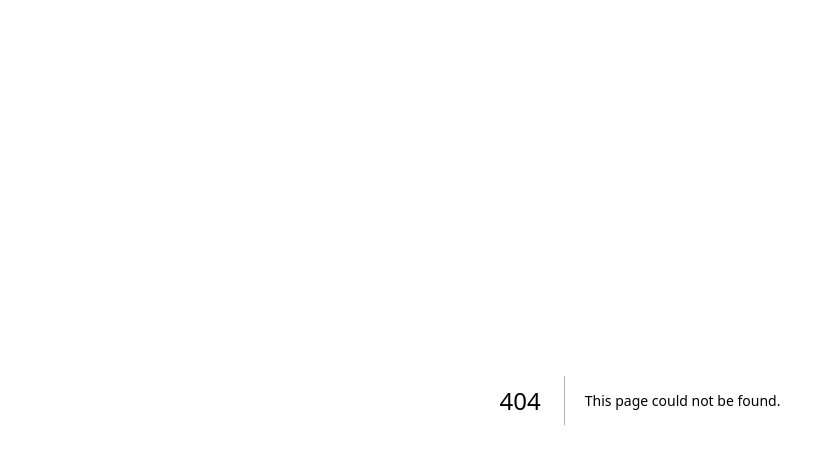
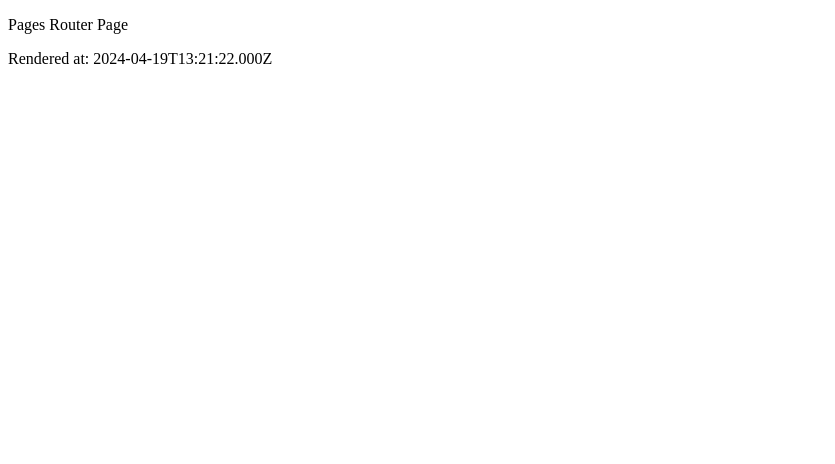
Before and after one commit to Quramy/next-js-amplify-study, a Next.js app: page /test-page in a window 1280 px wide. Before the commit this address had no page. Shown: the top 464 px of the page, without its empty margins (0-835 px from the left). Built offline with nearby package versions, Linux system fonts and the light colour scheme.

Commit message:
Add Pages Router ISR page

```diff
--- a/src/app/page.tsx
+++ b/src/app/page.tsx
@@ -2,11 +2,11 @@ export const revalidate = 30;
 
 export default function Home() {
   const now = Date.now();
-  console.log("Render Home", new Date(now).toLocaleString());
+  console.log("Render index", new Date(now).toLocaleString());
   const renderedAt = new Date(now).toISOString();
   return (
     <div>
-      <p>Hi</p>
+      <p>App Router Page</p>
       <p>Rendered at: {renderedAt}</p>
     </div>
   );
--- /dev/null
+++ b/src/pages/_app.tsx
@@ -0,0 +1,5 @@
+import { AppProps } from "next/app";
+
+export default function MyApp({ Component, pageProps }: AppProps) {
+  return <Component {...pageProps} />;
+}
--- /dev/null
+++ b/src/pages/test-page/index.tsx
@@ -0,0 +1,21 @@
+import { GetStaticProps } from "next";
+
+export const getStaticProps: GetStaticProps = async () => {
+  console.log("execute getStaticProps");
+  return {
+    props: {
+      now: Date.now(),
+    },
+    revalidate: 30,
+  };
+};
+
+export default function Home({ now }: { now: number }) {
+  const renderedAt = new Date(now).toISOString();
+  return (
+    <div>
+      <p>Pages Router Page</p>
+      <p>Rendered at: {renderedAt}</p>
+    </div>
+  );
+}
```
